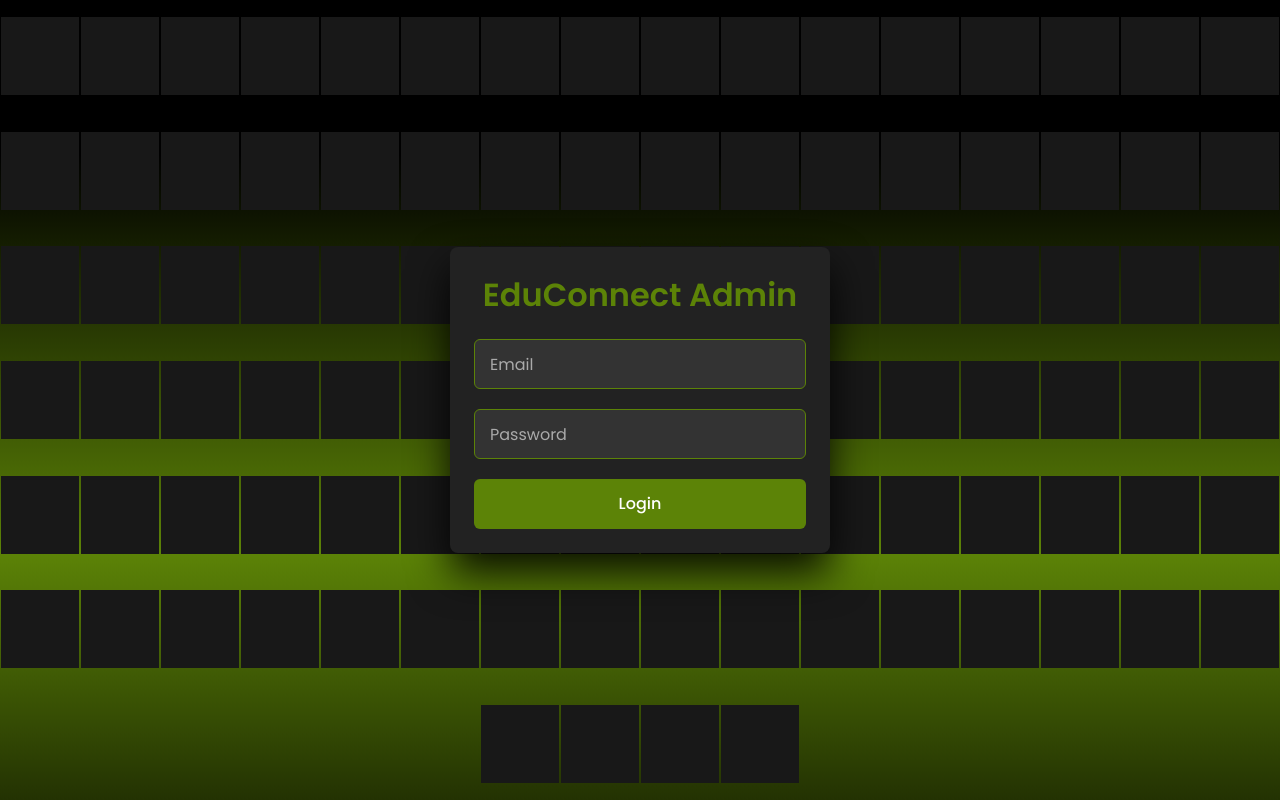
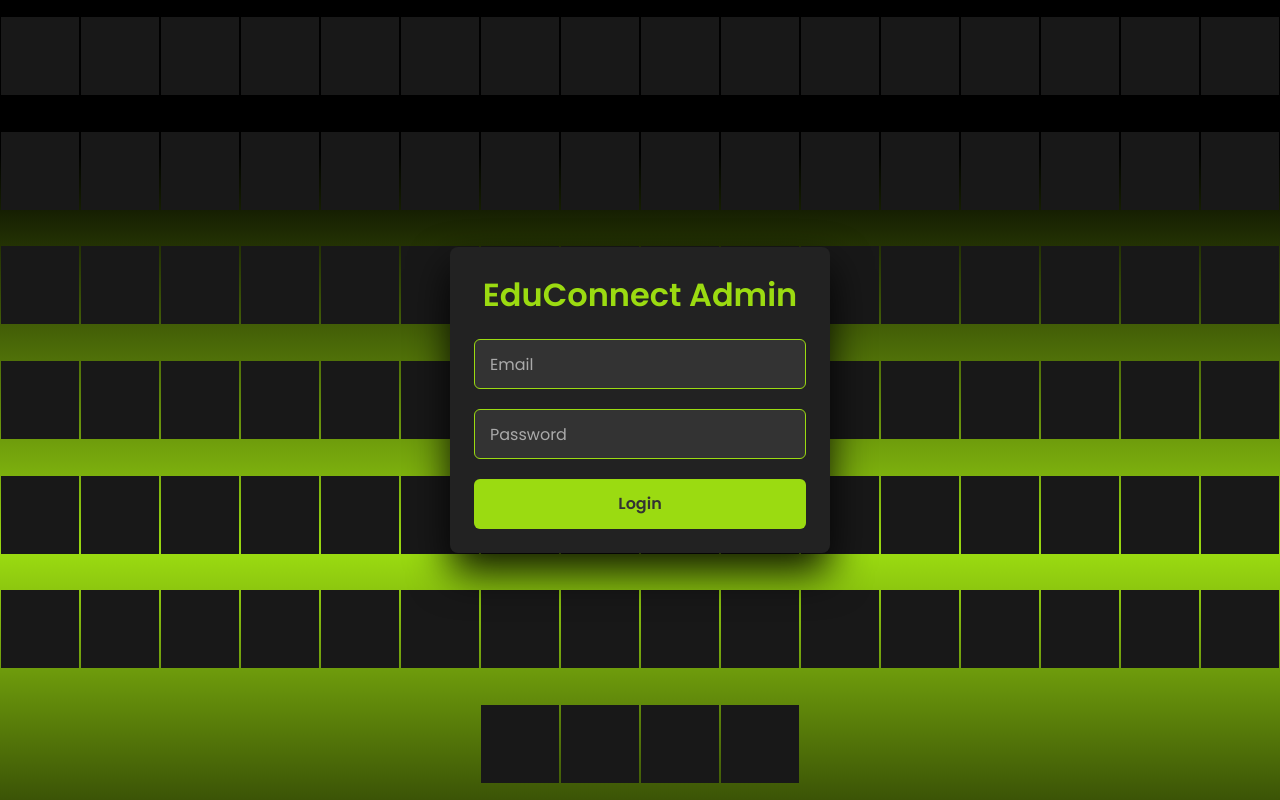
Before and after one commit to AbdurRehman09/EduConnect-web-admin, a Next.js app: page / in a window 1280 px wide. Built offline with nearby package versions, Linux system fonts and the light colour scheme; no server answers.

Commit message:
some styling of login page

```diff
--- a/src/app/page.module.css
+++ b/src/app/page.module.css
@@ -29,7 +29,7 @@
   position: absolute;
   width: 100%;
   height: 100%;
-  background: linear-gradient(#000, #5C8307, #000);
+  background: linear-gradient(#000, #9bdb11, #000);
   animation: animate 5s linear infinite;
 }
 
@@ -53,7 +53,7 @@
 }
 
 .section span:hover {
-  background: #5C8307;
+  background: #9bdb11;
   transition: 0s;
 }
 
@@ -73,7 +73,7 @@
   text-align: center;
   font-weight: 600;
   margin-bottom: 1.25rem;
-  color: #5C8307;
+  color: #9bdb11;
 }
 
 .field {
@@ -90,8 +90,8 @@
   width: 100%;
   height: 100%;
   background: #333;
-  border: 1.5px solid #5C8307;
-  color: white;
+  border: 1.5px solid #9bdb11;
+  color: #ffffff;
   font-size: 1rem;
   border-radius: 6px;
   padding: 0 15px;
@@ -121,13 +121,13 @@
 }
 
 .links p {
-  color: #fff;
+  color: #9a9a9a;
   text-decoration: none;
   font-size: 15px;
 }
 
 .links a {
-  color: #5C8307;
+  color: #9bdb11;
   font-weight: 500;
   text-decoration: none;
   font-size: 15px;
@@ -136,17 +136,18 @@
 .button {
   width: 100%;
   height: 50px;
-  background: #5C8307;
+  background: #9bdb11;
   border: none;
   border-radius: 6px;
-  color: white;
+  color: #333;
   font-size: 1rem;
-  font-weight: 500;
+  font-weight: 700;
   cursor: pointer;
   transition: all 0.3s ease;
 }
 
 .button:hover:not(:disabled) {
+  color: white;
   background: #6c9908;
   transform: translateY(-2px);
   box-shadow: 0 4px 8px rgba(92, 131, 7, 0.2);
@@ -173,8 +174,8 @@
 .successMessage {
   composes: message;
   background: rgba(92, 131, 7, 0.2);
-  color: #5C8307;
-  border: 1px solid #5C8307;
+  color: #9bdb11;
+  border: 1px solid #9bdb11;
 }
 
 .errorMessage {
```
